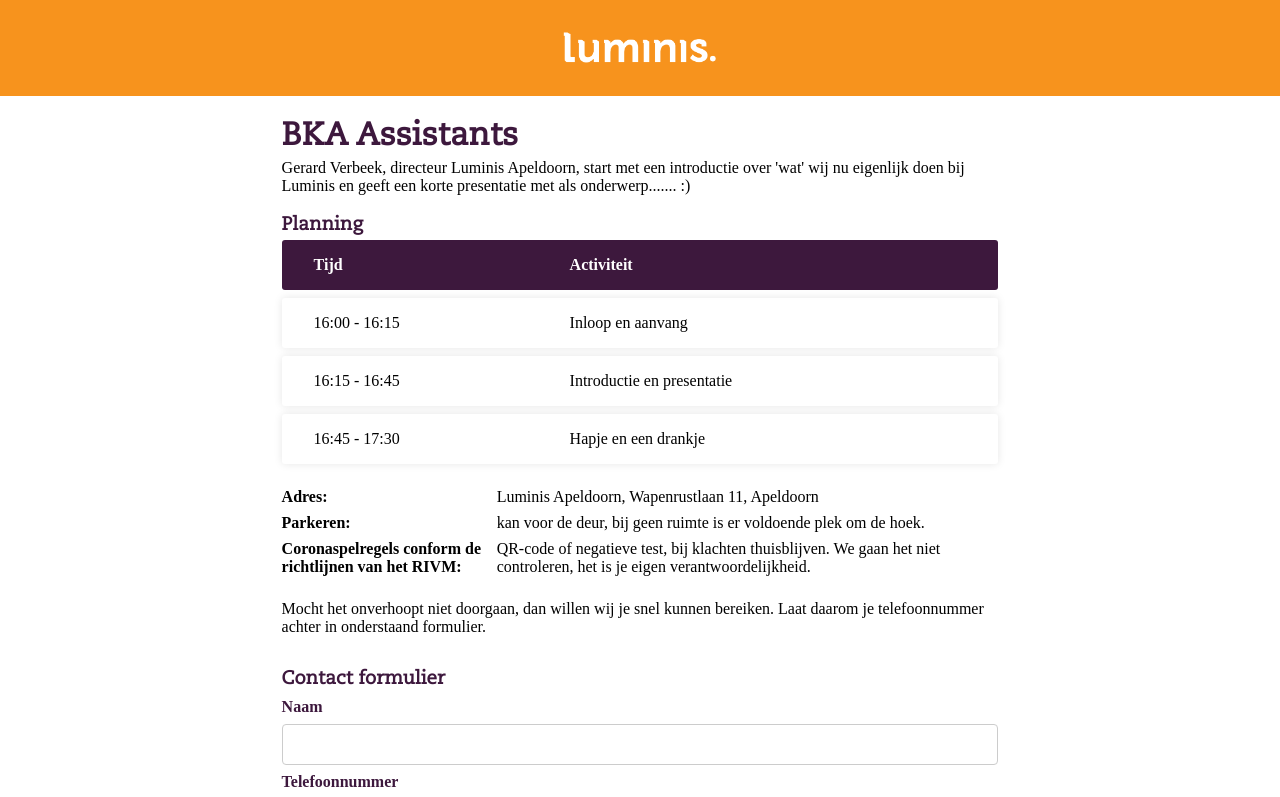
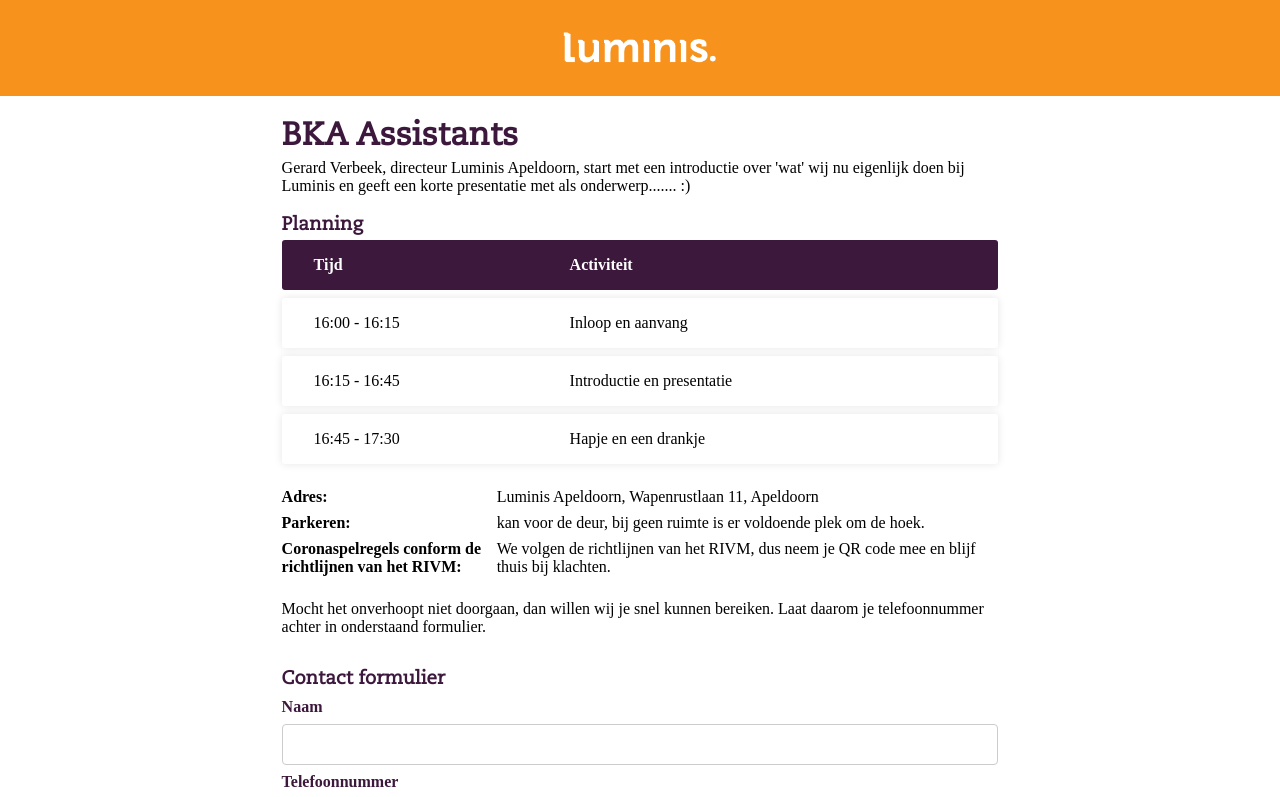
Before and after one commit to MelindaDeRoo/assistants, an Angular app: page / in a window 1280 px wide. Shown: the top 797 px of the page. Built offline with nearby package versions, Linux system fonts and the light colour scheme.

Commit message:
tekst wijziging

```diff
--- a/src/app/register/register.component.html
+++ b/src/app/register/register.component.html
@@ -32,7 +32,7 @@
     </div>
     <div class="location-content">
       <p class="column-name"><b>Coronaspelregels conform de richtlijnen van het RIVM:</b></p>
-      <p class="column-content">QR-code of negatieve test, bij klachten thuisblijven. We gaan het niet controleren, het is je eigen verantwoordelijkheid.</p>
+      <p class="column-content">We volgen de richtlijnen van het RIVM, dus neem je QR code mee en blijf thuis bij klachten.</p>
     </div>
   </div>
   <p class="signature">Mocht het onverhoopt niet doorgaan, dan willen wij je snel kunnen bereiken. Laat daarom je telefoonnummer achter in onderstaand formulier.</p>
```
Also changed, not shown: 3 other files (tests, documents, lock files or other folders).
